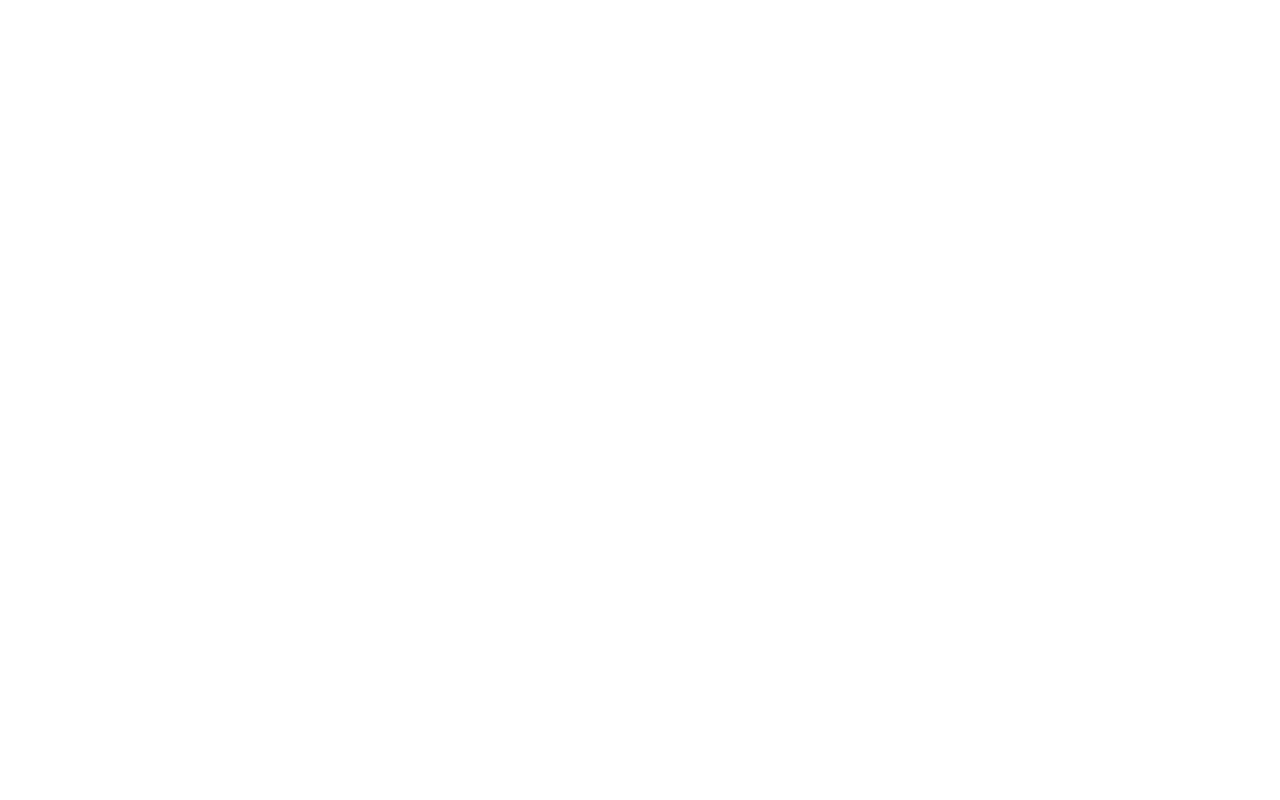
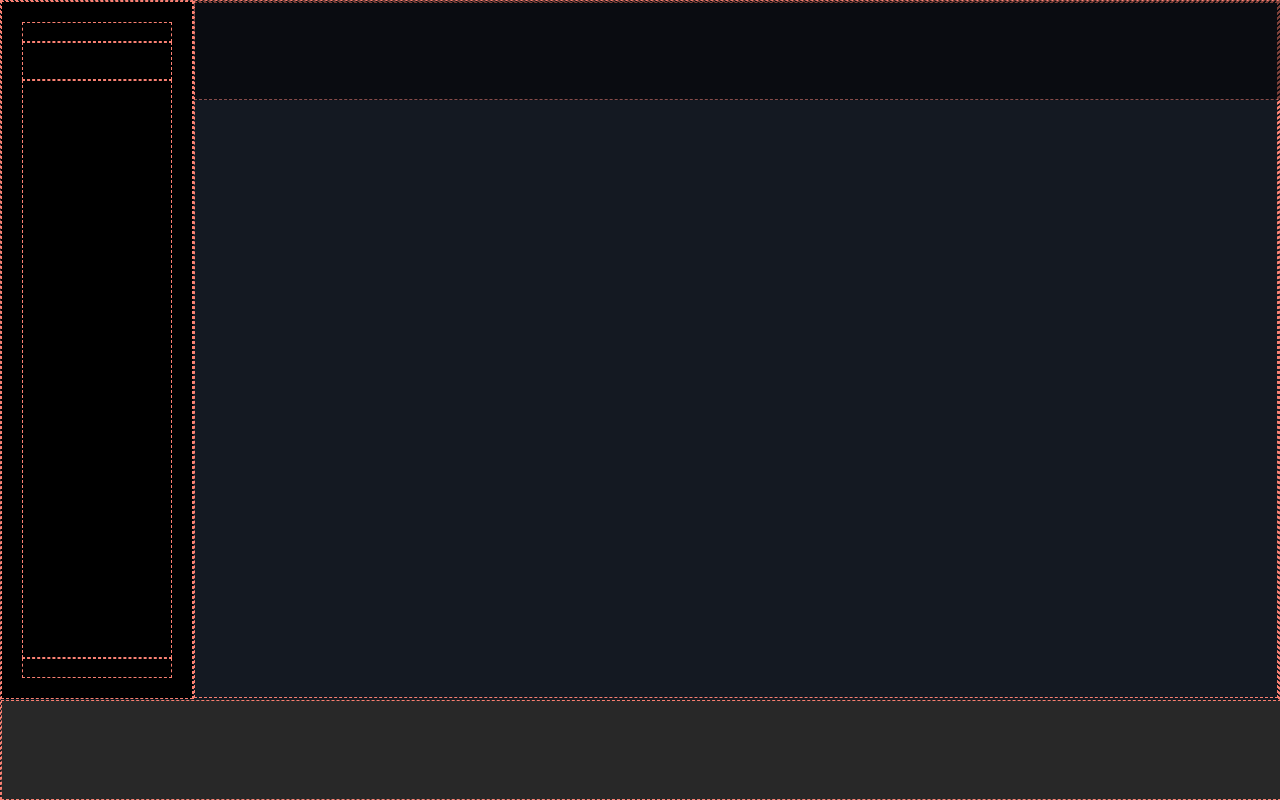
Before and after one commit to yusef02/html-css-spotifyweb, a plain HTML site: page index.html in a window 1280 px wide. Drawn offline with Linux system fonts and the light colour scheme.

Commit message:
feat(first commit): added major web app layout

```diff
--- a/assets/css/style.css
+++ b/assets/css/style.css
@@ -1,3 +1,15 @@
+:root {
+  --base-size: 15px;
+  --s-size: 20px;
+  --m-size: 30px;
+  --l-size: 50px;
+  --xl-size: 70px;
+  --xxl-size: 100px;
+  --xxl-size: 120px;
+
+  --fixed-sections-height: 100px;
+}
+
 /* RESET */
 * {
   margin: 0;
@@ -9,4 +21,67 @@
 .debug,
 .debug * {
   border: 1px dashed salmon;
+  /* min-height: 100px; */
 }
+
+/****** WINDOW APP *******/
+
+.windowApp {
+  background-color: #141922;
+  width: 100%;
+  height: 100vh;
+  display: flex;
+}
+
+/******* NAVBAR SIDE *******/
+
+#navbar {
+  background-color: #000000;
+  width: 15%;
+  height: calc(100% - var(--fixed-sections-height));
+  padding: var(--s-size);
+  display: flex;
+  flex-direction: column;
+}
+#navbar .navbar__playlist {
+  flex-grow: 1;
+}
+
+/******* MAIN *******/
+
+#main {
+  width: 85%;
+  display: flex;
+  flex-direction: column;
+}
+
+/******* MAIN HEADER *******/
+
+#notifications {
+  background-color: rgba(0, 0, 0);
+  filter: opacity(0.5);
+  width: 100%;
+  height: var(--fixed-sections-height);
+
+  position: fixed;
+  top: 0;
+  z-index: 1;
+}
+
+/******* MAIN CONTENT*******/
+
+#mainContent {
+  padding-top: var(--fixed-sections-height);
+  width: 100%;
+  height: calc(100% - var(--fixed-sections-height));
+  overflow: auto;
+}
+
+/******* NAV PLAYER *******/
+#player {
+  background-color: #282828;
+  position: fixed;
+  bottom: 0;
+  width: 100%;
+  height: var(--fixed-sections-height);
+}
--- a/index.html
+++ b/index.html
@@ -8,5 +8,22 @@
     <!-- link stylesheet -->
     <link rel="stylesheet" href="./assets/css/style.css" />
   </head>
-  <body></body>
+  <body>
+    <div class="windowApp debug">
+      <nav id="navbar">
+        <div class="navbar__logo">logo</div>
+        <div class="navbar__linkTo">
+          home <br />
+          library
+        </div>
+        <div class="navbar__playlist">add new playlist</div>
+        <div class="navbar__user">username</div>
+      </nav>
+      <main id="main">
+        <header id="notifications"></header>
+        <div id="mainContent"></div>
+      </main>
+      <nav id="player"></nav>
+    </div>
+  </body>
 </html>
```
